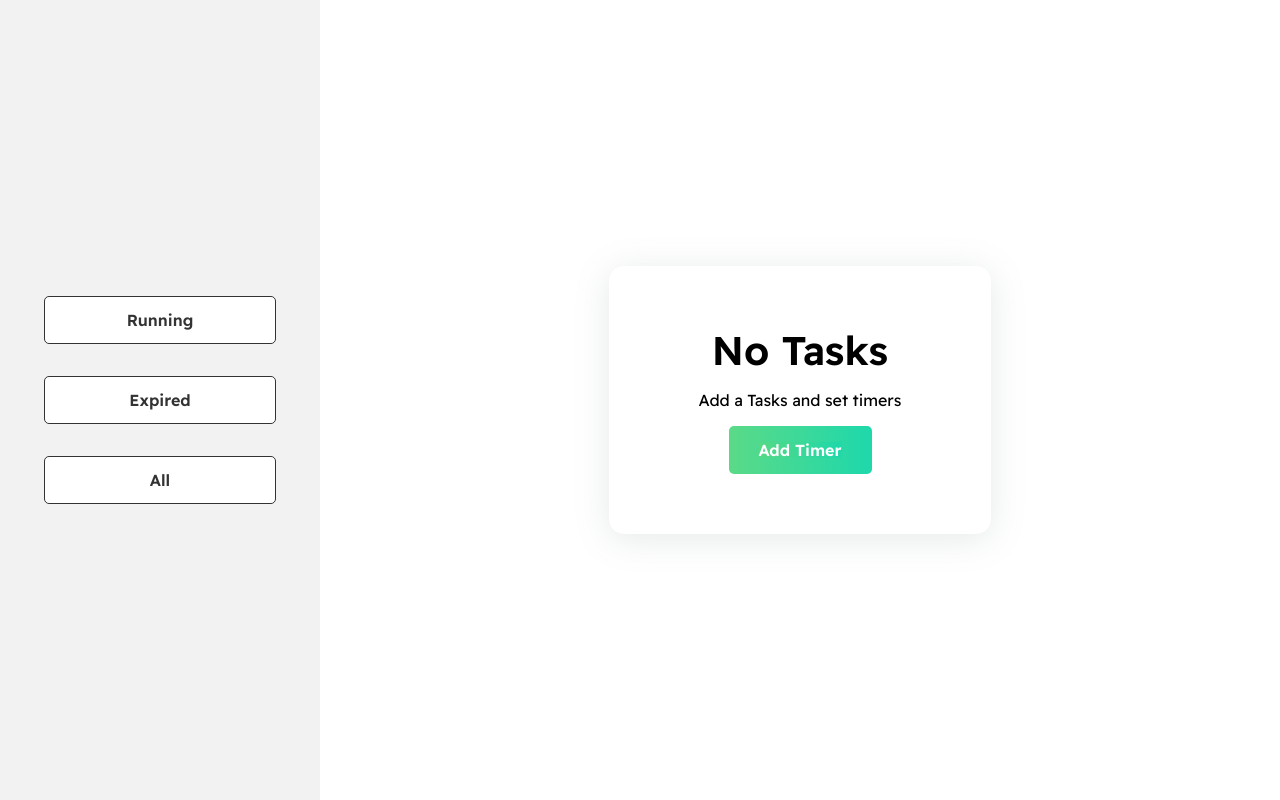
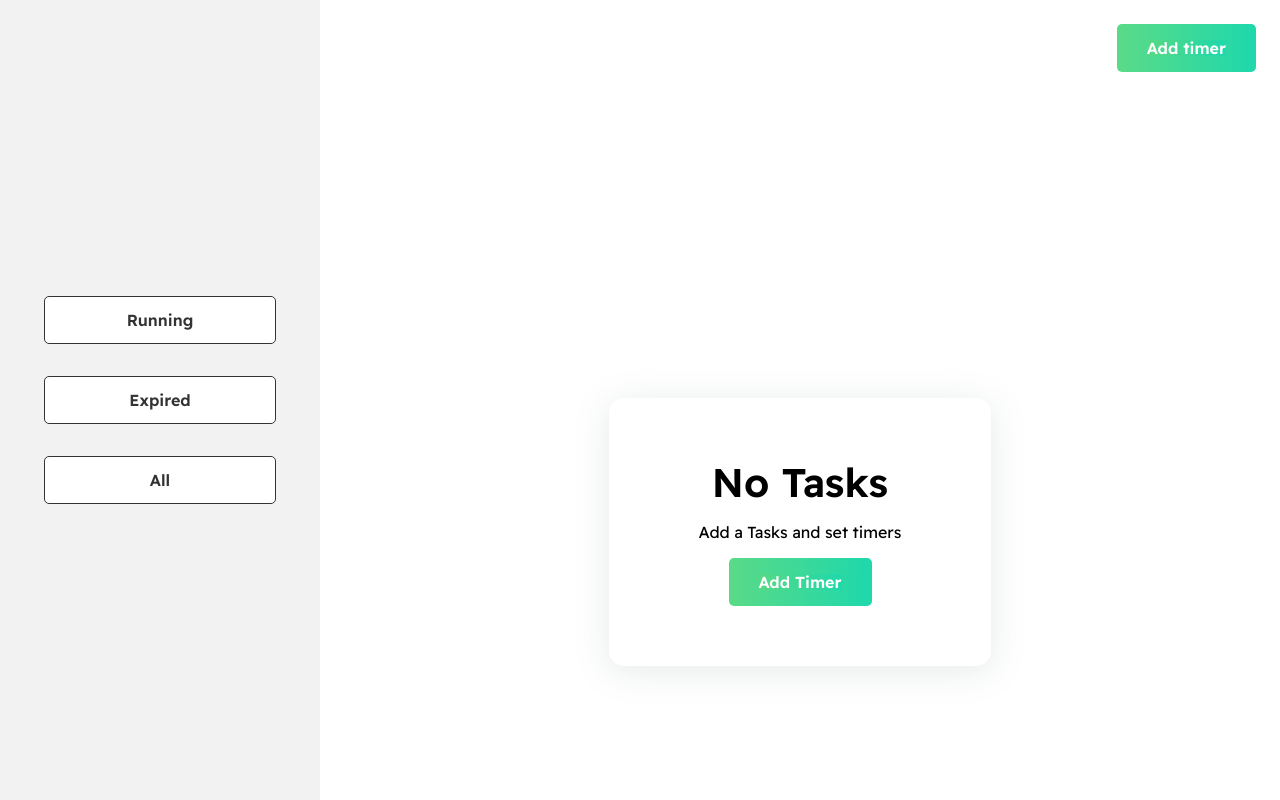
Before and after one commit to rajvaya/TickTockTasks, a React (Vite) app: page / in a window 1280 px wide. Built offline with nearby package versions, Linux system fonts and the light colour scheme.

Commit message:
🐛 fixed bugs in radio and layout

```diff
--- a/src/App.css
+++ b/src/App.css
@@ -13,8 +13,7 @@
   justify-content: center;
   width: 100%;
   max-height: 100vh;
-  overflow-y: scroll;
-  overflow-x: hidden;
+  overflow-y: scroll;;
 }
 
 .main-container.hidden {
@@ -32,15 +31,12 @@
   gap: 16px;
 }
 
-.header-menu img {
-  height: 32px;
-  width: 32px;
-}
 
-.header-menu.hide {
+
+/* .header-menu.hide {
   display: none;
   visibility: hidden;
-}
+} */
 
 
 .main-content{
@@ -53,4 +49,44 @@
   grid-gap: 50px 50px;
   align-items: center;
   justify-content: center;
+  padding: 60px 0;
 }
+
+.header-status {
+  display: flex;
+  flex-direction: row;
+  justify-content: space-between;
+  align-items: center;
+  width: 100%;
+}
+
+.add-timer-button {
+  max-width: fit-content;
+}
+
+.add-timer-button.hide{
+  visibility: hidden;
+  display: none;
+}
+
+@media (max-width: 768px) {
+  .header-menu img {
+    height: 32px;
+    width: 32px;
+  }
+
+}
+
+/* Media query for desktop devices */
+@media (min-width: 769px) {
+  .header-menu img {
+    height: 32px;
+    width: 32px;
+    visibility: hidden;
+    display: none;
+  }
+
+  .header-status h3 {
+    visibility: hidden;
+  }
+}
--- a/src/App.tsx
+++ b/src/App.tsx
@@ -5,13 +5,9 @@ import { useWindowSize } from "./utils/useWindowSize";
 import MenuIcon from "./assets/Menu.svg";
 import classNames from "classnames";
 import NoTaskCard from "./components/NoTaskCard";
-import { ToDoInput } from "./components/Input";
-import BaseCard from "./components/Card";
 import Button from "./components/Button";
-import TimerInput from "./components/TimerInput";
 import AddTaskCard from "./components/AddTaskCard";
 import TimedTodoCard from "./components/TimedTodoCard";
-import { timedToDoService } from "./timedToDoService";
 import { TimedToDo } from "./types";
 
 function App() {
@@ -19,15 +15,14 @@ function App() {
   const [isSidebarOpen, setIsSidebarOpen] = useState(true);
   const [timedToDoList, setTimedToDoList] = useState<TimedToDo[]>([]);
   const [showNoTaskCard, setShowNoTaskCard] = useState(true);
+  const [showAddTaskCard, setAddTaskCard] = useState(false);
 
   useEffect(() => {
     if (window.localStorage) {
-      // Local storage is supported
       const storedList = localStorage.getItem("timedToDoList");
       const list = storedList !== null ? JSON.parse(storedList) : [];
       setTimedToDoList(list);
     } else {
-      // Local storage is not supported
       console.error("Local storage is not supported");
     }
   }, []);
@@ -36,6 +31,7 @@ function App() {
     const storedList = localStorage.getItem("timedToDoList");
     const list = storedList !== null ? JSON.parse(storedList) : [];
     setTimedToDoList(list);
+    setAddTaskCard(false);
   }
 
   useEffect(() => {
@@ -78,12 +74,17 @@ function App() {
 
   function renderToDoList() {
     return (
-    <>
-      {timedToDoList.map((todo) => (
-        <TimedTodoCard todo={todo} key={todo.id}  updateTimedToDoList={updateTimedToDoList} />
-      ))}
-    </>
-    );
+        showAddTaskCard ? (
+        <AddTaskCard updateTimedToDoList={updateTimedToDoList} />
+      )    : (<>
+        {timedToDoList.map((todo) => (
+          <TimedTodoCard
+            todo={todo}
+            key={todo.id}
+            updateTimedToDoList={updateTimedToDoList}
+          />
+        ))}
+      </>));
   }
 
   return (
@@ -94,7 +95,7 @@ function App() {
           hidden: width && width < 768 && isSidebarOpen,
         })}
       >
-        <div className={classNames("header-menu", { hide: isSidebarOpen })}>
+        <div className={classNames("header-menu", { "hide": isSidebarOpen })}>
           <img
             src={MenuIcon}
             alt=""
@@ -102,13 +103,17 @@ function App() {
               handleToggleSidebar();
             }}
           />
-          <h3 className="grey-dark">Running</h3>
+          <div className="header-status">
+            <h3 className="grey-dark">Running</h3>
+            <div className={classNames("add-timer-button", { "hide": showAddTaskCard })}>
+            <Button label={"Add timer"} onClick={() => {
+              setAddTaskCard(!showAddTaskCard);
+            }} />
+            </div>
+          </div>
         </div>
         <div className="main-content">
-          {timedToDoList.length === 0
-            ? renderAddTaskCards()
-            : renderToDoList()
-            }
+          {timedToDoList.length === 0 ? renderAddTaskCards() : renderToDoList()}
         </div>
       </div>
     </div>
--- a/src/components/AddTaskCard/index.tsx
+++ b/src/components/AddTaskCard/index.tsx
@@ -78,10 +78,9 @@ const AddTaskCard = ({updateTimedToDoList}:any) => {
               isRadioVisible={false}
               task={task}
               handleInputChange={(taskId,task) => {
-                handleEditTask(taskId, task)}}
-              handleRadioChange={function (taskId: string): void {
-                console.log("Function not implemented.");
-              } }            />
+              handleEditTask(taskId, task)}}
+              handleRadioChange={()=>{}}
+                 />
           ))}
           <RoundButton onClick={ handleAddTask } />
         </div>
--- a/src/components/Input/index.tsx
+++ b/src/components/Input/index.tsx
@@ -45,13 +45,13 @@ export const ToDoInput = ({
       <input
         type="radio"
         className={classNames("radio-input", { "hidden": !isRadioVisible })}
-        checked={isRadioChecked}
+        checked={!isRadioChecked}
         onClick={handleRadioClick}
         readOnly={true}
       />
       <input
         type="text"
-        className={classNames("text-input", {"stike-text": isRadioChecked && isTextInputDisabled })}
+        className={classNames("text-input", { "stike-text": !isRadioChecked && isTextInputDisabled })}
         placeholder="Add Task"
         disabled={isTextInputDisabled}
         value={task.task}
```
